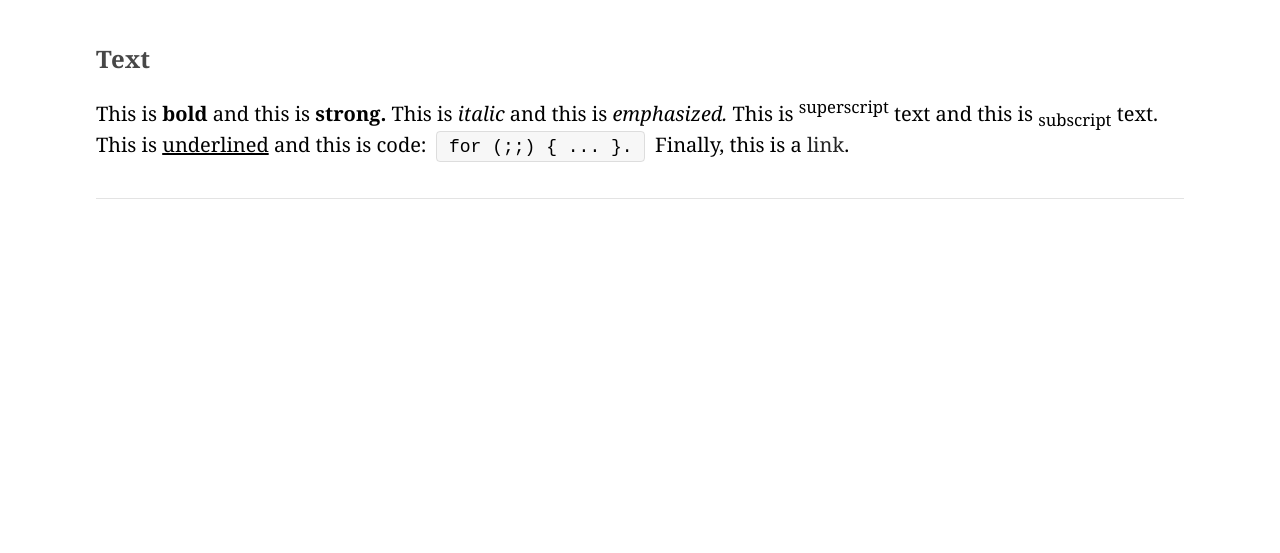
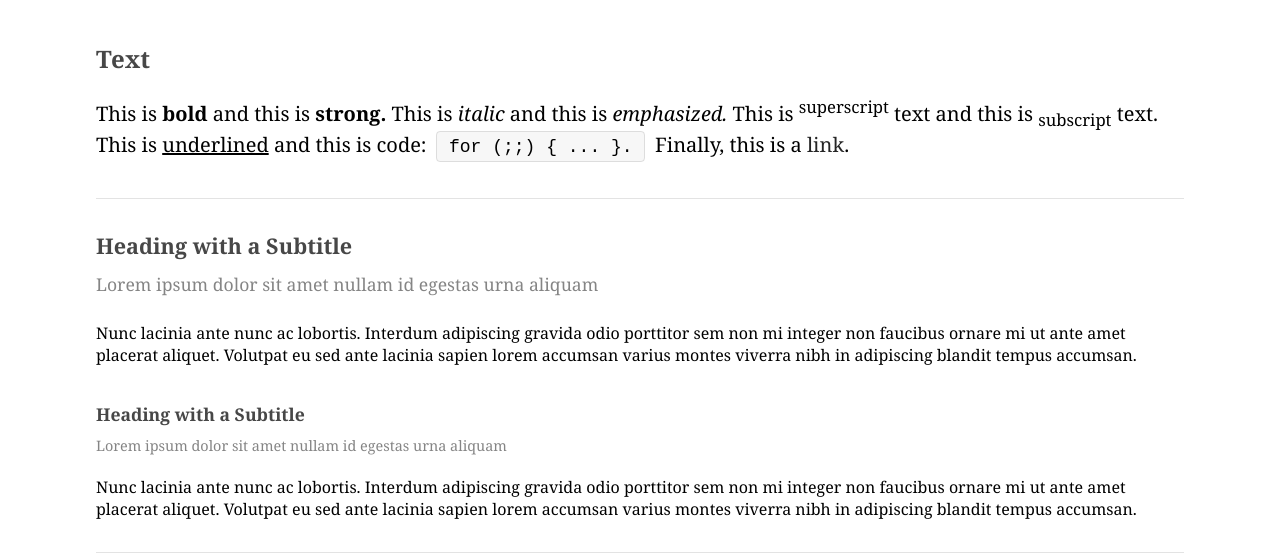
Before and after one commit to amirmohammadhassanabadi/HTML-CSS-FinalProject-1, a website: page elements.html in a window 1280 px wide. Shown: the part 312-865 px from the top of the page. Before the commit the page ends 800 px from the top, so only its background shows below. Drawn offline with Linux system fonts and the light colour scheme; files that its build step writes are made by us from their sources.

Commit message:
section-2 finnished

```diff
--- a/css/elements.css
+++ b/css/elements.css
@@ -123,3 +123,32 @@ h4{
 }
 /* section 1 */
 /* ===================================================== */
+/* section 2 */
+.section-2{
+    margin-top: 2em;
+}
+.s2-first-title{
+    font-size: 1.35em;
+}
+.s2-first-sub-title{
+    font-size: 1.1em;
+    color: #858585;
+    margin-top: .7em;
+    margin-bottom: 1.5em;
+}
+.s2-second-title{
+    margin-top: 2em;
+    font-size: 1.1em;
+}
+.s2-second-sub-title{
+    font-size: 0.9em;
+    color: #858585;
+    margin-top: .7em;
+    margin-bottom: 1.5em;
+}
+.s2-second-text{
+    padding-bottom: 2em;
+    border-bottom: solid 1px rgba(144, 144, 144, 0.25);
+}
+/* section 2 */
+/* ===================================================== */
--- a/elements.html
+++ b/elements.html
@@ -58,6 +58,34 @@
                         class="s1-a">link</a>.
                 </p>
             </section>
+            <!-- ------------------------------------------------------ -->
+            <section id="section-2">
+                <div class="section-2">
+                    <h3 class="s2-first-title">
+                        Heading with a Subtitle
+                    </h3>
+                    <p class="s2-first-sub-title">
+                    Lorem ipsum dolor sit amet nullam id egestas urna aliquam
+                    </p>
+                    <p class="s2-first-text">
+                    Nunc lacinia ante nunc ac lobortis. Interdum adipiscing gravida odio porttitor sem non mi integer non faucibus ornare mi
+                    ut ante amet placerat aliquet. Volutpat eu sed ante lacinia sapien lorem accumsan varius montes viverra nibh in adipiscing
+                    blandit tempus accumsan.
+                    </p>
+                    <!-- =============================== -->
+                    <h4 class="s2-second-title">
+                        Heading with a Subtitle
+                    </h4>
+                    <p class="s2-second-sub-title">
+                    Lorem ipsum dolor sit amet nullam id egestas urna aliquam
+                    </p>
+                    <p class="s2-second-text">
+                    Nunc lacinia ante nunc ac lobortis. Interdum adipiscing gravida odio porttitor sem non mi integer non faucibus ornare mi
+                    ut ante amet placerat aliquet. Volutpat eu sed ante lacinia sapien lorem accumsan varius montes viverra nibh in adipiscing
+                    blandit tempus accumsan.
+                    </p>
+                </div>
+            </section>
         </main>
     </div>
 </body>
```
